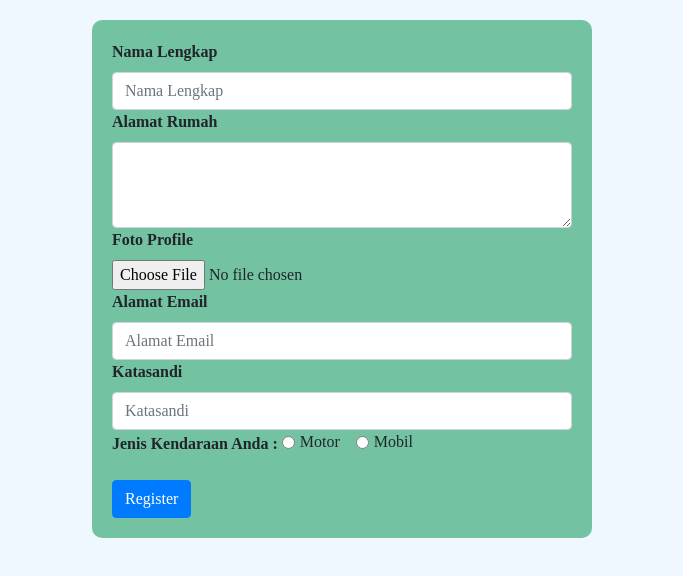
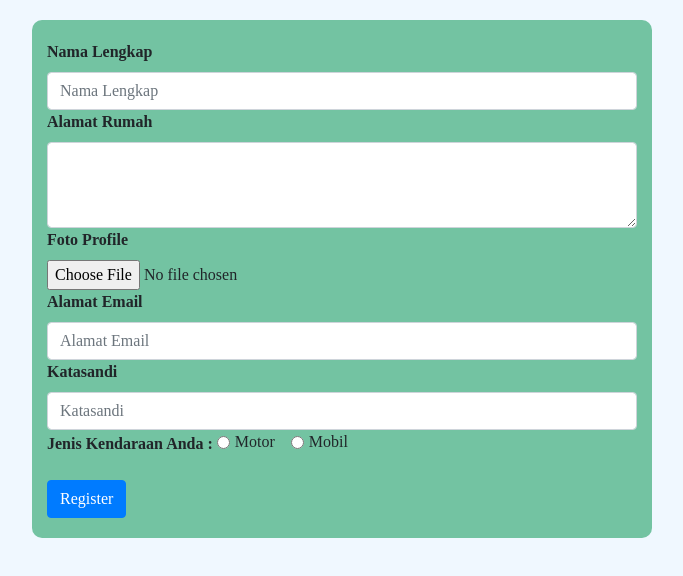
Before and after one commit to kariz-dev/tugas_24_css, a plain HTML site: page index.html in a window 1280 px wide. Shown: the whole page, without its empty margins (298-981 px from the left). Drawn offline with Linux system fonts and the light colour scheme.

Commit message:
tugas 24 css, Muhammad Rizwan

```diff
--- a/index.html
+++ b/index.html
@@ -19,7 +19,6 @@
        }
 
        form {
-          width: 500px;
           margin: auto;
           padding: 20px;
           background-color: #73c3a2;
@@ -34,7 +33,7 @@
 </head>
 <body>
 
-   <form>
+   <form class="col-sm-6">
       <div class="form-group">
          <label class="tebal">Nama Lengkap</label>
          <input type="text" class="form-control" placeholder="Nama Lengkap">
```
